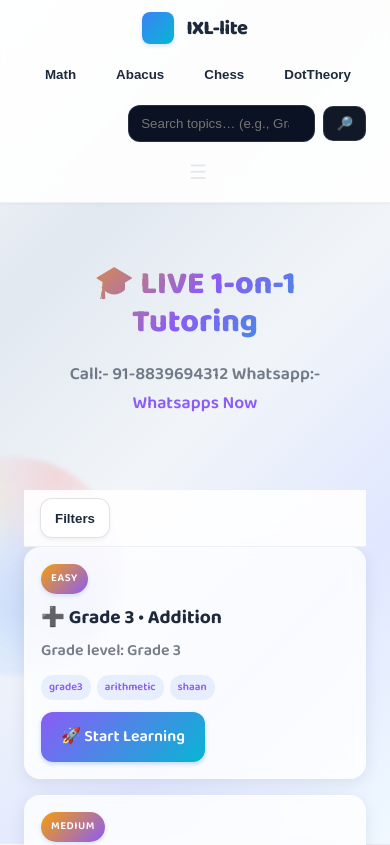
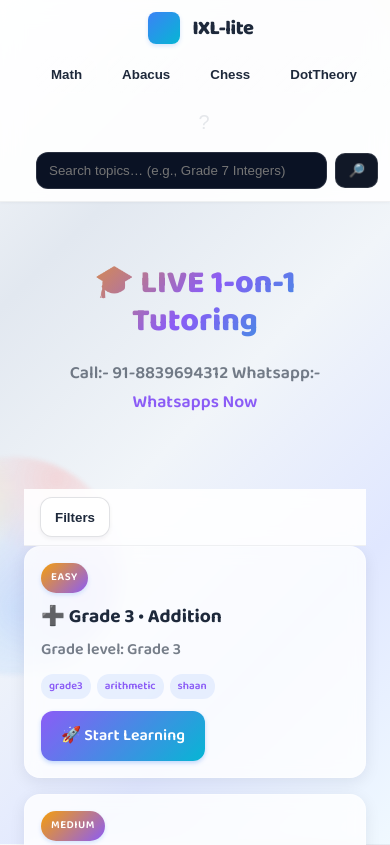
Before and after one commit to ashkam58/ixl-lite, a plain HTML site: page index.html in a window 390 px wide. Shown: the top 845 px of the page. Drawn offline with Linux system fonts and the light colour scheme.

Commit message:
added styles

```diff
--- a/assets/styles.css
+++ b/assets/styles.css
@@ -56,6 +56,13 @@
   .subjects{display:none}
   .site-search input{width:48vw}
   .hamburger{display:block}
+}
+
+/* Small phones: wrap topbar and stretch search */
+@media (max-width: 640px){
+  .topbar .wrap{flex-wrap:wrap; gap:10px}
+  .site-search{order:3; width:100%}
+  .site-search input{width:100%}
 }
 
 /* Sidebar (index) */
--- a/index.html
+++ b/index.html
@@ -46,7 +46,7 @@
     </form>
 
     <!-- Mobile menu toggle -->
-    <button class="hamburger" aria-label="Open menu" aria-controls="mobileMenu" aria-expanded="false">☰</button>
+    <button class="hamburger" aria-label="Open menu" aria-controls="mobileMenu" aria-expanded="false">?</button>
   </div>
 
   <!-- Subject submenu (desktop hover/click) -->
```
